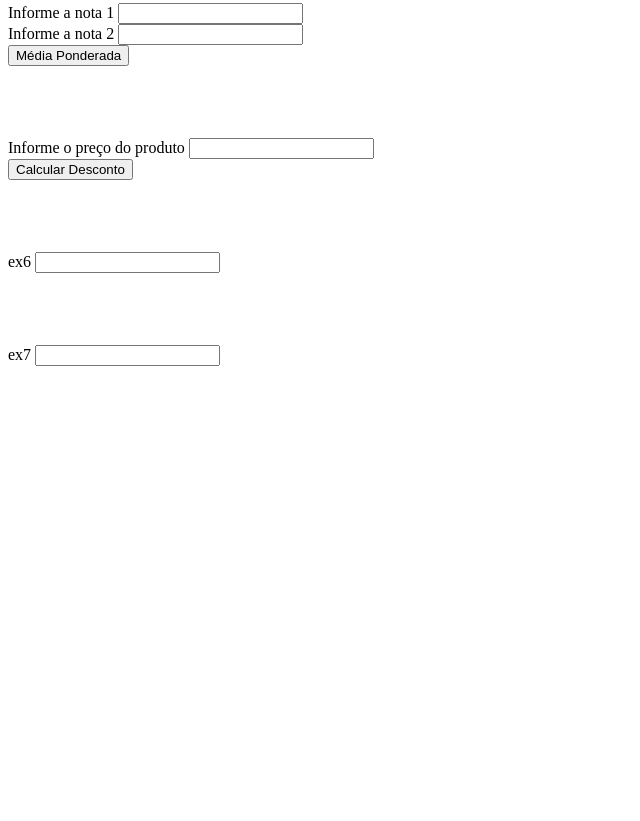
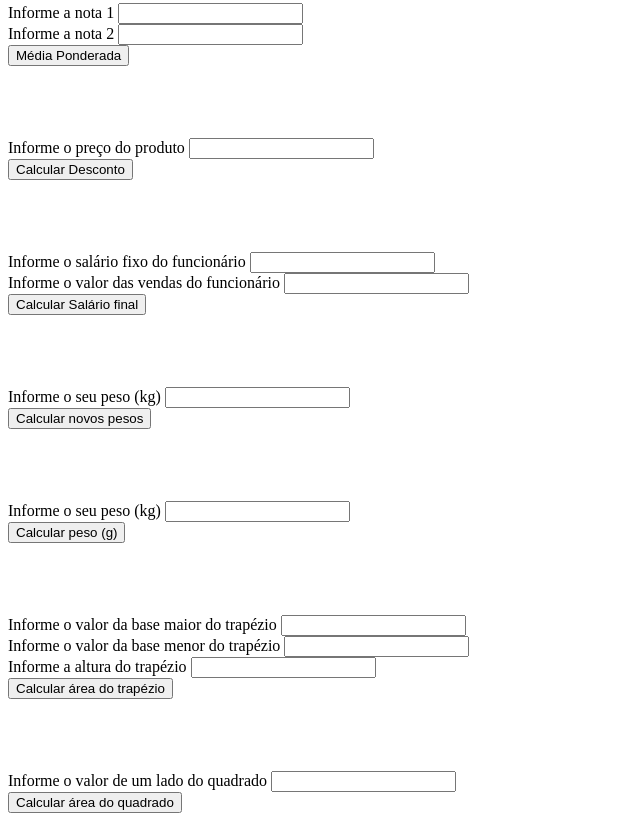
Before and after one commit to guilhermesandrade/Calculators-homework, a plain HTML site: page index.html in a window 1280 px wide. Shown: the part 431-1252 px from the top of the page, without its empty margins (0-640 px from the left). Before the commit the page ends 805 px from the top, so only its background shows below. Drawn offline with Linux system fonts and the light colour scheme.

Commit message:
changes 3 (ex1 to ex10 working, starting css)

```diff
--- a/index.html
+++ b/index.html
@@ -4,7 +4,8 @@
     <meta charset="UTF-8" />
     <meta http-equiv="X-UA-Compatible" content="IE=edge" />
     <meta name="viewport" content="width=device-width, initial-scale=1.0" />
-    <title>JavaScript Exercises</title>
+    <link rel="stylesheet" src="./style.css">
+    <title>Calculadoras Funcionais</title>
   </head>
   <body>
     <div id="container">
@@ -71,13 +72,59 @@
       <br /><br /><br /><br />
 
       <div id="ex6">
-        <div>ex6 <input type="number" id="#" /></div>
+        <div>
+          Informe o salário fixo do funcionário <input type="number" id="number1" /><br/>
+          Informe o valor das vendas do funcionário <input type="number" id="number2" />
+        </div>
+        <div>
+          <button onclick="ex6()">Calcular Salário final</button>
+        </div>
       </div>
 
       <br /><br /><br /><br />
 
       <div id="ex7">
-        <div>ex7 <input type="number" id="#" /></div>
+        <div>
+          Informe o seu peso (kg) <input type="number" id="weight" />
+        </div>
+        <div>
+          <button onclick="ex7()">Calcular novos pesos</button>
+        </div>
+      </div>
+
+<br /><br /><br /><br />
+
+      <div id="ex8">
+        <div>
+          Informe o seu peso (kg) <input type="number" id="weight1" />
+        </div>
+        <div>
+          <button onclick="ex8()">Calcular peso (g)</button>
+        </div>
+      </div>
+
+<br /><br /><br /><br />
+
+      <div id="ex9">
+        <div>
+          Informe o valor da base maior do trapézio <input type="number" id="bb" /><br/>
+          Informe o valor da base menor do trapézio <input type="number" id="mb" /><br/>
+          Informe a altura do trapézio <input type="number" id="height" />
+        </div>
+        <div>
+          <button onclick="ex9()">Calcular área do trapézio</button>
+        </div>
+      </div>
+
+<br /><br /><br /><br />
+
+      <div id="ex10">
+        <div>
+         Informe o valor de um lado do quadrado <input type="number" id="side" />
+        </div>
+        <div>
+          <button onclick="ex10()">Calcular área do quadrado</button>
+        </div>
       </div>
     </div>
   </body>
--- a/script.js
+++ b/script.js
@@ -48,6 +48,61 @@ function ex5() {
   alert("O novo preço é de: R$" + result5)
 }
 
-function ex6() {}
+function ex6() {
+  let number1 = Number(document.getElementById("number1").value)
+  let number2 = Number(document.getElementById("number2").value)
 
-function ex7() {}
+  let comissao = number2 * 0.04
+  let result6 = number1 + comissao
+
+  alert(
+    "A comissão do funcionário é de R$ " +
+      comissao +
+      " ,logo seu salário final é de R$ " +
+      result6
+  )
+}
+
+function ex7() {
+  let weight = Number(document.getElementById("weight").value)
+
+  let more = weight * 0.15
+  let less = weight * 0.2
+
+  let resultmore7 = weight + more
+  let resultless7 = weight - less
+
+  alert(
+    "Seu peso caso engorde 15% é de " +
+      resultmore7 +
+      " kg, e seu peso caso emagreça 20% é de " +
+      resultless7 +
+      " kg."
+  )
+}
+
+function ex8() {
+  let weight1 = Number(document.getElementById("weight1").value)
+
+  let result8 = weight1 * 1000
+
+  alert("O seu peso em gramas é de: " + result8 + " g.")
+}
+
+function ex9() {
+  let bb = Number(document.getElementById("bb").value)
+  let mb = Number(document.getElementById("mb").value)
+  let height = Number(document.getElementById("height").value)
+
+  let result9 = ((bb + mb) * height) / 2
+
+  alert("A área do trapézio é: " + result9)
+}
+
+function ex10() {
+  let side = Number(document.getElementById("side").value)
+
+  let result10 = side * side
+
+  alert("A área do quadrado é: " + result10)
+}
--- a/style.css
+++ b/style.css
@@ -0,0 +1,7 @@
+*{
+
+  margin:0;
+  padding:0;
+  box-sizing: border-box;
+
+}
```
